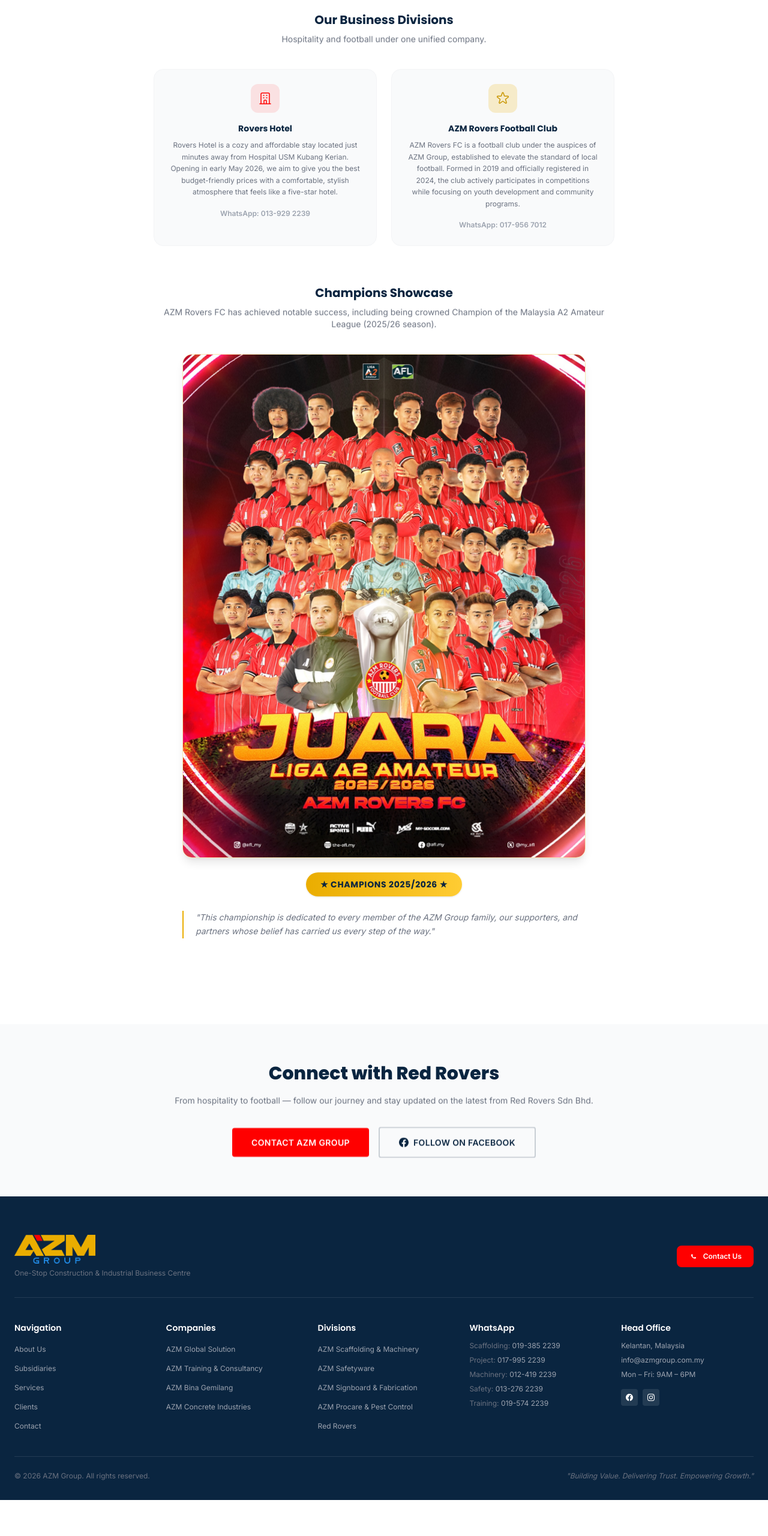
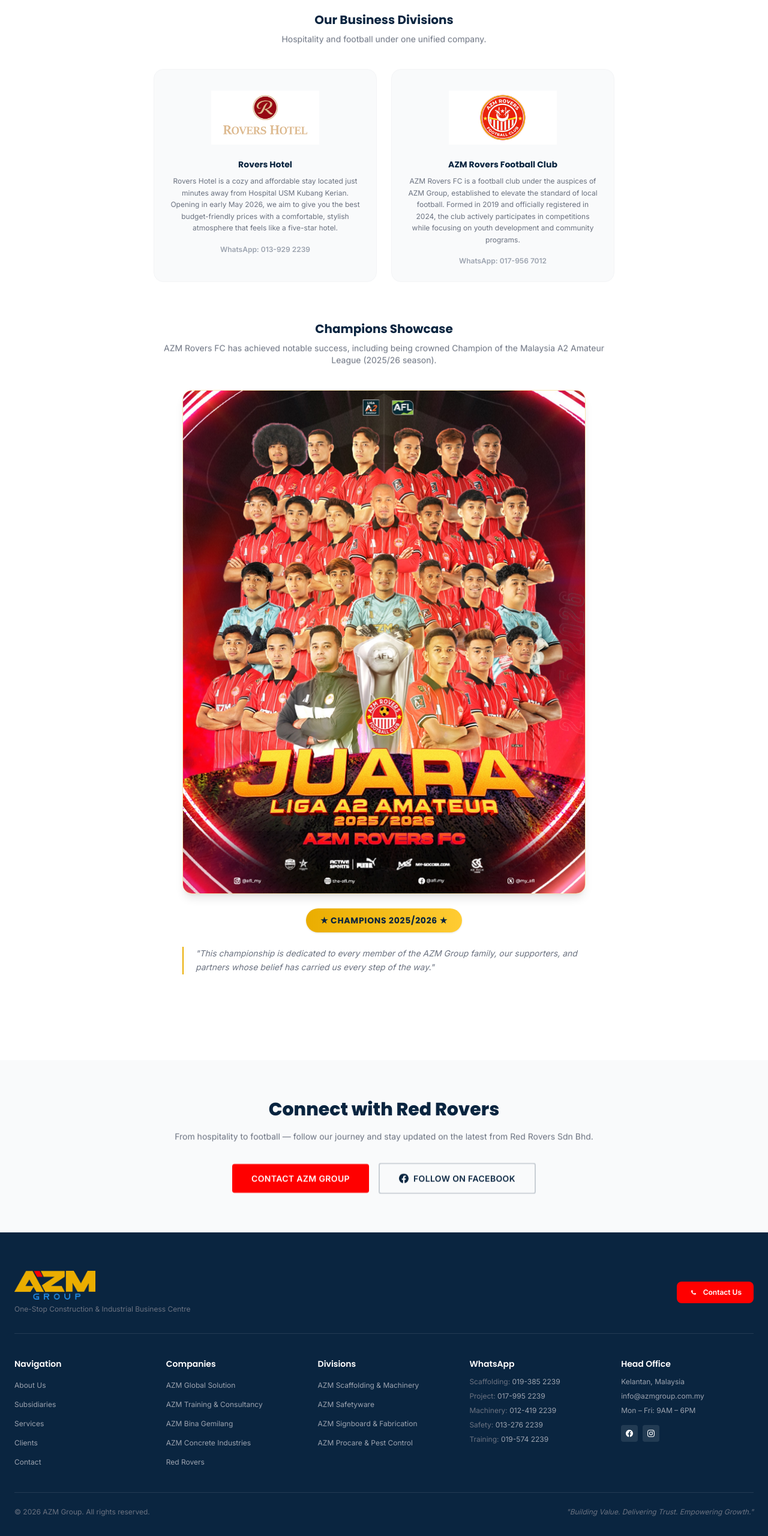
Before and after one commit to zamriwisb/azm-group, a plain HTML site: page subsidiaries/rovers.html in a window 1280 px wide. Shown: the part 1024-3584 px from the top of the page at 60% size. Before the commit the page ends 3524 px from the top, so only its background shows below. Drawn offline with nearby package versions, Linux system fonts and the light colour scheme.

Commit message:
Update logo and Whatsapp Floating URL

```diff
--- a/subsidiaries/rovers.html
+++ b/subsidiaries/rovers.html
@@ -144,8 +144,8 @@
 
         <!-- Rovers Hotel -->
         <div class="group bg-gray-50 rounded-2xl p-6 border border-gray-100 text-center hover:border-azm-red/30 hover:shadow-md transition-all duration-300 reveal reveal-scale reveal-d1">
-          <div class="w-12 h-12 rounded-xl bg-azm-red/10 flex items-center justify-center mx-auto mb-4">
-            <svg class="w-6 h-6 text-azm-red" fill="none" stroke="currentColor" viewBox="0 0 24 24"><path stroke-linecap="round" stroke-linejoin="round" stroke-width="1.5" d="M19 21V5a2 2 0 00-2-2H7a2 2 0 00-2 2v16m14 0h2m-2 0h-5m-9 0H3m2 0h5M9 7h1m-1 4h1m4-4h1m-1 4h1m-5 10v-5a1 1 0 011-1h2a1 1 0 011 1v5m-4 0h4"/></svg>
+          <div class="h-28 flex items-center justify-center mx-auto mb-3">
+            <img src="../assets/logos/rovers-hotel.png" alt="Rovers Hotel" class="max-h-full max-w-[180px] object-contain">
           </div>
           <h3 class="font-heading font-bold text-azm-dark text-sm mb-2">Rovers Hotel</h3>
           <p class="text-gray-500 text-xs leading-relaxed mb-3">Rovers Hotel is a cozy and affordable stay located just minutes away from Hospital USM Kubang Kerian. Opening in early May 2026, we aim to give you the best budget-friendly prices with a comfortable, stylish atmosphere that feels like a five-star hotel.</p>
@@ -154,8 +154,8 @@
 
         <!-- AZM Rovers FC -->
         <div class="group bg-gray-50 rounded-2xl p-6 border border-gray-100 text-center hover:border-azm-yellow/40 hover:shadow-md transition-all duration-300 reveal reveal-scale reveal-d2">
-          <div class="w-12 h-12 rounded-xl bg-azm-yellow/20 flex items-center justify-center mx-auto mb-4">
-            <svg class="w-6 h-6 text-azm-yellow-dark" fill="none" stroke="currentColor" viewBox="0 0 24 24"><path stroke-linecap="round" stroke-linejoin="round" stroke-width="1.5" d="M11.049 2.927c.3-.921 1.603-.921 1.902 0l1.519 4.674a1 1 0 00.95.69h4.915c.969 0 1.371 1.24.588 1.81l-3.976 2.888a1 1 0 00-.363 1.118l1.518 4.674c.3.922-.755 1.688-1.538 1.118l-3.976-2.888a1 1 0 00-1.176 0l-3.976 2.888c-.783.57-1.838-.197-1.538-1.118l1.518-4.674a1 1 0 00-.363-1.118l-3.976-2.888c-.784-.57-.38-1.81.588-1.81h4.914a1 1 0 00.951-.69l1.519-4.674z"/></svg>
+          <div class="h-28 flex items-center justify-center mx-auto mb-3">
+            <img src="../assets/logos/azm-rovers.png" alt="AZM Rovers FC" class="max-h-full max-w-[180px] object-contain">
           </div>
           <h3 class="font-heading font-bold text-azm-dark text-sm mb-2">AZM Rovers Football Club</h3>
           <p class="text-gray-500 text-xs leading-relaxed mb-3">AZM Rovers FC is a football club under the auspices of AZM Group, established to elevate the standard of local football. Formed in 2019 and officially registered in 2024, the club actively participates in competitions while focusing on youth development and community programs.</p>
@@ -235,6 +235,7 @@
             <li><a href="training" class="text-gray-400 text-xs hover:text-azm-red transition">AZM Training &amp; Consultancy</a></li>
             <li><a href="bina-gemilang" class="text-gray-400 text-xs hover:text-azm-red transition">AZM Bina Gemilang</a></li>
             <li><a href="concrete" class="text-gray-400 text-xs hover:text-azm-red transition">AZM Concrete Industries</a></li>
+            <li><a href="rovers" class="text-gray-400 text-xs hover:text-azm-red transition">Red Rovers</a></li>
           </ul>
         </div>
         <div>
@@ -244,17 +245,16 @@
             <li><a href="../services/safety" class="text-gray-400 text-xs hover:text-azm-red transition">AZM Safetyware</a></li>
             <li><a href="../services/safety" class="text-gray-400 text-xs hover:text-azm-red transition">AZM Signboard &amp; Fabrication</a></li>
             <li><a href="#" class="text-gray-400 text-xs hover:text-azm-red transition">AZM Procare &amp; Pest Control</a></li>
-            <li><a href="rovers" class="text-gray-400 text-xs hover:text-azm-red transition">Red Rovers</a></li>
           </ul>
         </div>
         <div>
           <h4 class="font-heading font-semibold text-white text-sm mb-3">WhatsApp</h4>
           <ul class="space-y-2 text-xs">
-            <li class="text-gray-500">Scaffolding: <span class="text-gray-400">019-385 2239</span></li>
-            <li class="text-gray-500">Project: <span class="text-gray-400">017-995 2239</span></li>
-            <li class="text-gray-500">Machinery: <span class="text-gray-400">012-419 2239</span></li>
-            <li class="text-gray-500">Safety: <span class="text-gray-400">013-276 2239</span></li>
-            <li class="text-gray-500">Training: <span class="text-gray-400">019-574 2239</span></li>
+            <li class="text-gray-500">Scaffolding: <a href="https://wa.me/60193852239" target="_blank" class="text-gray-400 hover:text-[#25D366] transition">019-385 2239</a></li>
+            <li class="text-gray-500">Project: <a href="https://wa.me/60179952239" target="_blank" class="text-gray-400 hover:text-[#25D366] transition">017-995 2239</a></li>
+            <li class="text-gray-500">Machinery: <a href="https://wa.me/60124192239" target="_blank" class="text-gray-400 hover:text-[#25D366] transition">012-419 2239</a></li>
+            <li class="text-gray-500">Safety: <a href="https://wa.me/60132762239" target="_blank" class="text-gray-400 hover:text-[#25D366] transition">013-276 2239</a></li>
+            <li class="text-gray-500">Training: <a href="https://wa.me/60195742239" target="_blank" class="text-gray-400 hover:text-[#25D366] transition">019-574 2239</a></li>
           </ul>
         </div>
         <div>
```
Also changed, not shown: about.html (+6 -6 lines), contact.html (+6 -6 lines), index.html (+6 -6 lines), news.html (+6 -6 lines), projects.html (+6 -6 lines), services/concrete.html (+6 -6 lines), services/construction.html (+6 -6 lines), services/safety.html (+6 -6 lines), services/scaffolding.html (+6 -6 lines), services/training.html (+6 -6 lines), subsidiaries/bina-gemilang.html (+6 -6 lines), subsidiaries/concrete.html (+6 -6 lines), subsidiaries/global-solution.html (+6 -6 lines), subsidiaries/training.html (+6 -6 lines), 1 more files.
